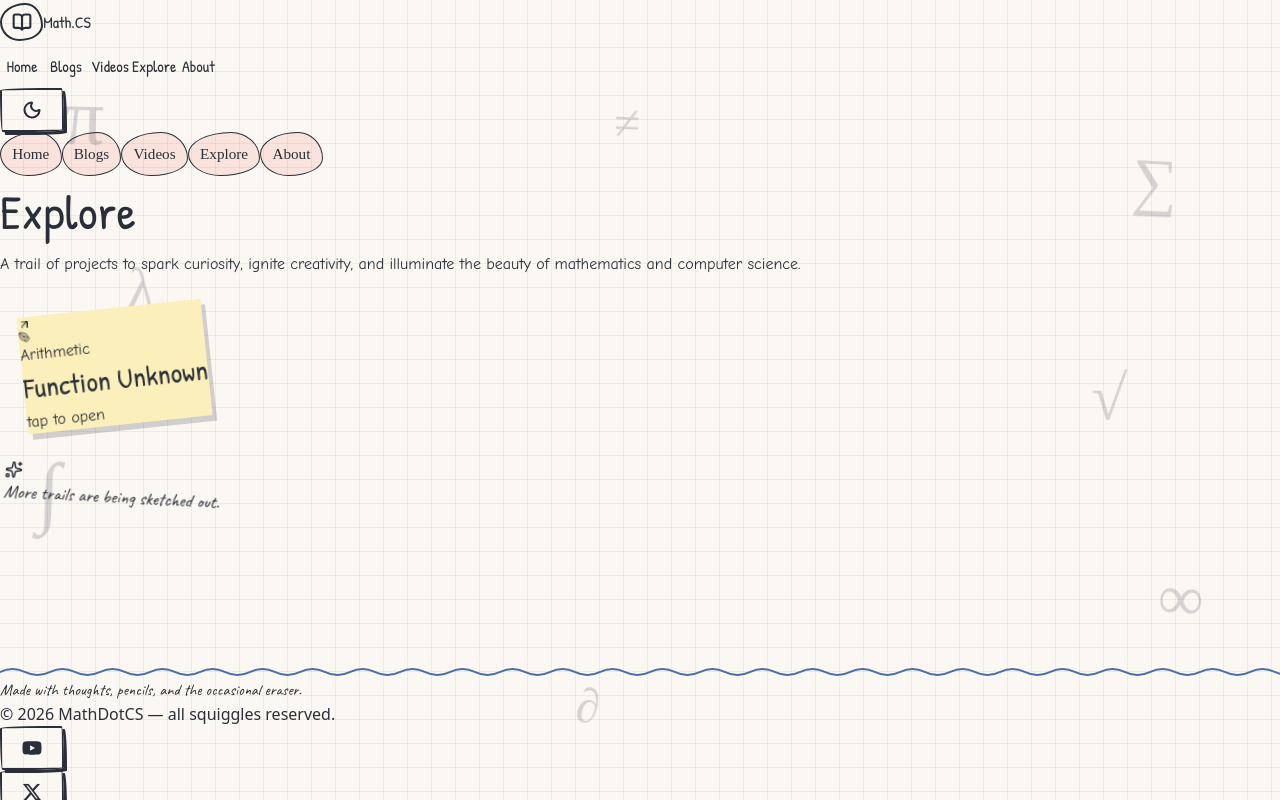
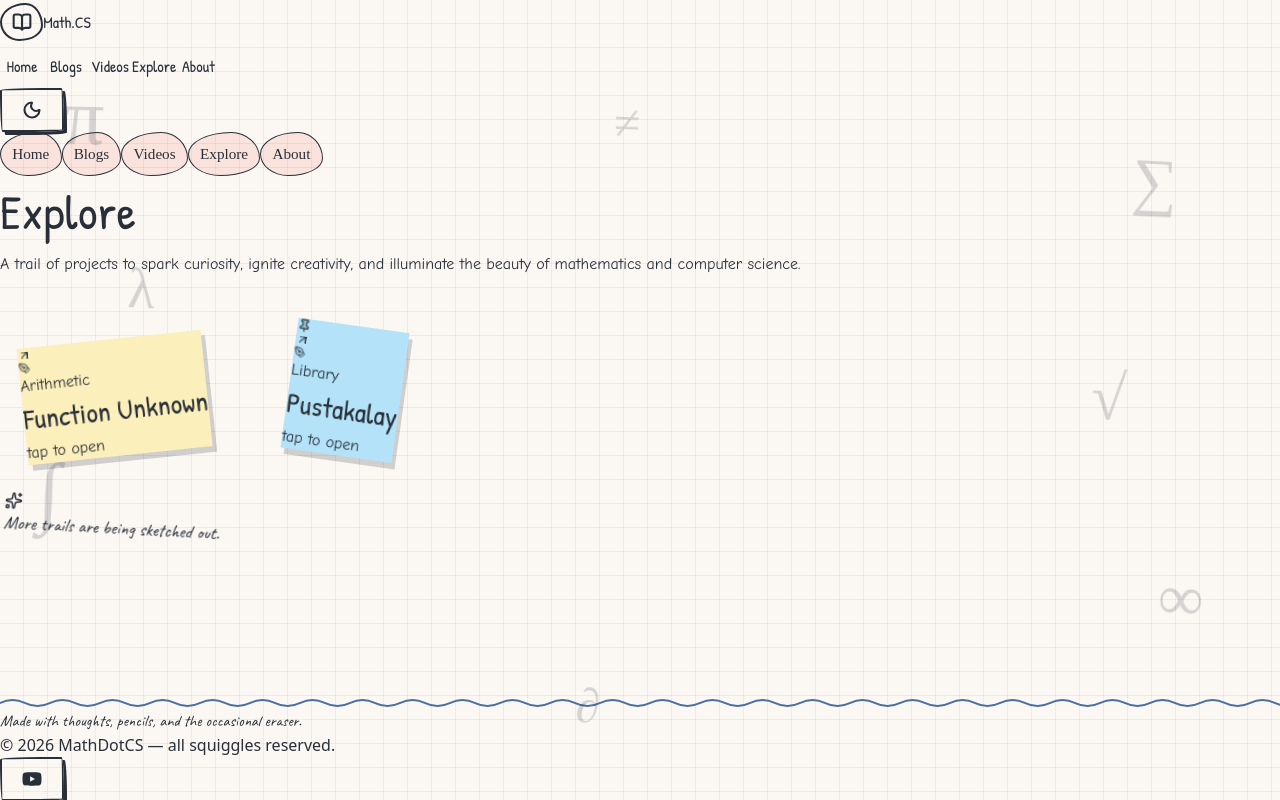
Before and after one commit to p3rp1ex3d/mathdotcs_website, a React (Vite) app: page /explore in a window 1280 px wide. Built offline with nearby package versions, Linux system fonts and the light colour scheme; no server answers.

Commit message:
Added library

```diff
--- a/src/pages/Explore.jsx
+++ b/src/pages/Explore.jsx
@@ -23,18 +23,18 @@ const notes = [
     color: "amber",
     pinned: "tape",
   },
-  // {
-  //   id: "monty",
-  //   title: "Monty Hall",
-  //   eyebrow: "Probability",
-  //   description: "A playful take on conditional chance and intuition.",
-  //   to: "https://example.com/interactive/monty-hall",
-  //   width: "clamp(190px, 22vw, 230px)",
-  //   height: "clamp(160px, 19vw, 200px)",
-  //   rotation: 8,
-  //   color: "sky",
-  //   pinned: "pin",
-  // },
+  {
+    id: "library",
+    title: "Pustakalay",
+    eyebrow: "Library",
+    description: "Welcome to the haven of knowledge",
+    to: "https://library.mathdotcs.com/",
+    width: "clamp(190px, 22vw, 230px)",
+    height: "clamp(160px, 19vw, 200px)",
+    rotation: 8,
+    color: "sky",
+    pinned: "pin",
+  },
   // {
   //   id: "knight",
   //   title: "Knight's Tour",
```
